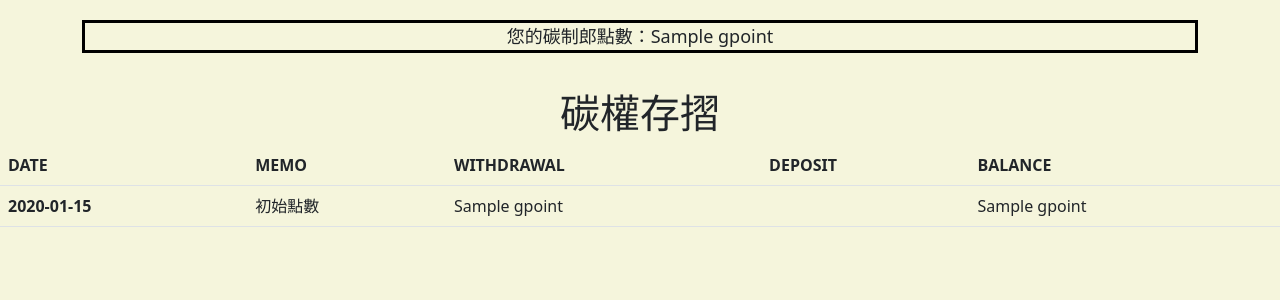
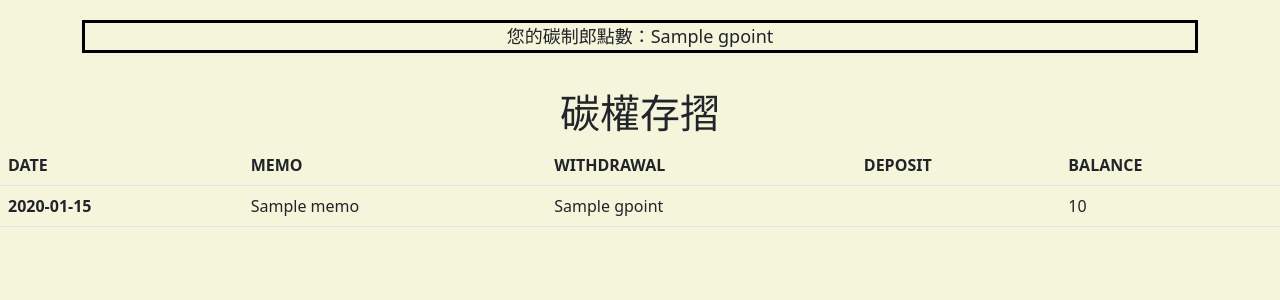
Before and after one commit to GaeunHome/SA, a Django app: template templates/Passbook.html in a window 1280 px wide. Shown: the part 59-359 px from the top of the page. Run offline with Django 4.2, Linux system fonts and the light colour scheme; the template is opened without the code that fills it: most values are stand-ins (such as "Sample title", 1, 10 or a date in 2020).

Commit message:
碳權存摺更新

```diff
--- a/myapp/admin.py
+++ b/myapp/admin.py
@@ -11,5 +11,5 @@ class questionAdmin(admin.ModelAdmin):
 admin.site.register(question, questionAdmin)
 
 class transactionAdmin(admin.ModelAdmin):
-    list_display=('ORDID','MEMID','CDATE','GPOINT','AMOUNT','APPID')
+    list_display=('ORDID','MEMO','MEMID','CDATE','GPOINT','AMOUNT','APPID')
 admin.site.register(transaction, transactionAdmin)
--- a/myapp/models.py
+++ b/myapp/models.py
@@ -19,9 +19,11 @@ class question(models.Model):
 
 class transaction(models.Model):
     ORDID = models.CharField(primary_key=True, max_length=20, null=False)
+    MEMO = models.CharField(max_length=20)
     MEMID = models.CharField(max_length=20, null=False)
     CDATE = models.DateTimeField()
     GPOINT = models.IntegerField()
+    BALANCE = models.IntegerField() # 此欄位要記得從member的GPOINT做更新
     AMOUNT = models.IntegerField()
     APPID = models.IntegerField() # 智慧喜組別
     def __str__(self):
--- a/templates/Passbook.html
+++ b/templates/Passbook.html
@@ -70,10 +70,10 @@
         {% for info in passbook %}
         <tr>
           <th scope="row">{{ info.CDATE }}</th>
-          <td>初始點數</td>
+          <td>{{ info.MEMO }}</td>
           <td>{{ info.GPOINT }}</td>
           <td></td>
-          <td>{{ unit.GPOINT }}</td>
+          <td>{{ info.BALANCE }}</td>
         </tr>
         {% endfor %}
       </tbody>
```
Also changed, not shown: db.sqlite3, myapp/migrations/0011_transaction_memo.py (added), myapp/migrations/0012_transaction_balance.py (added).
